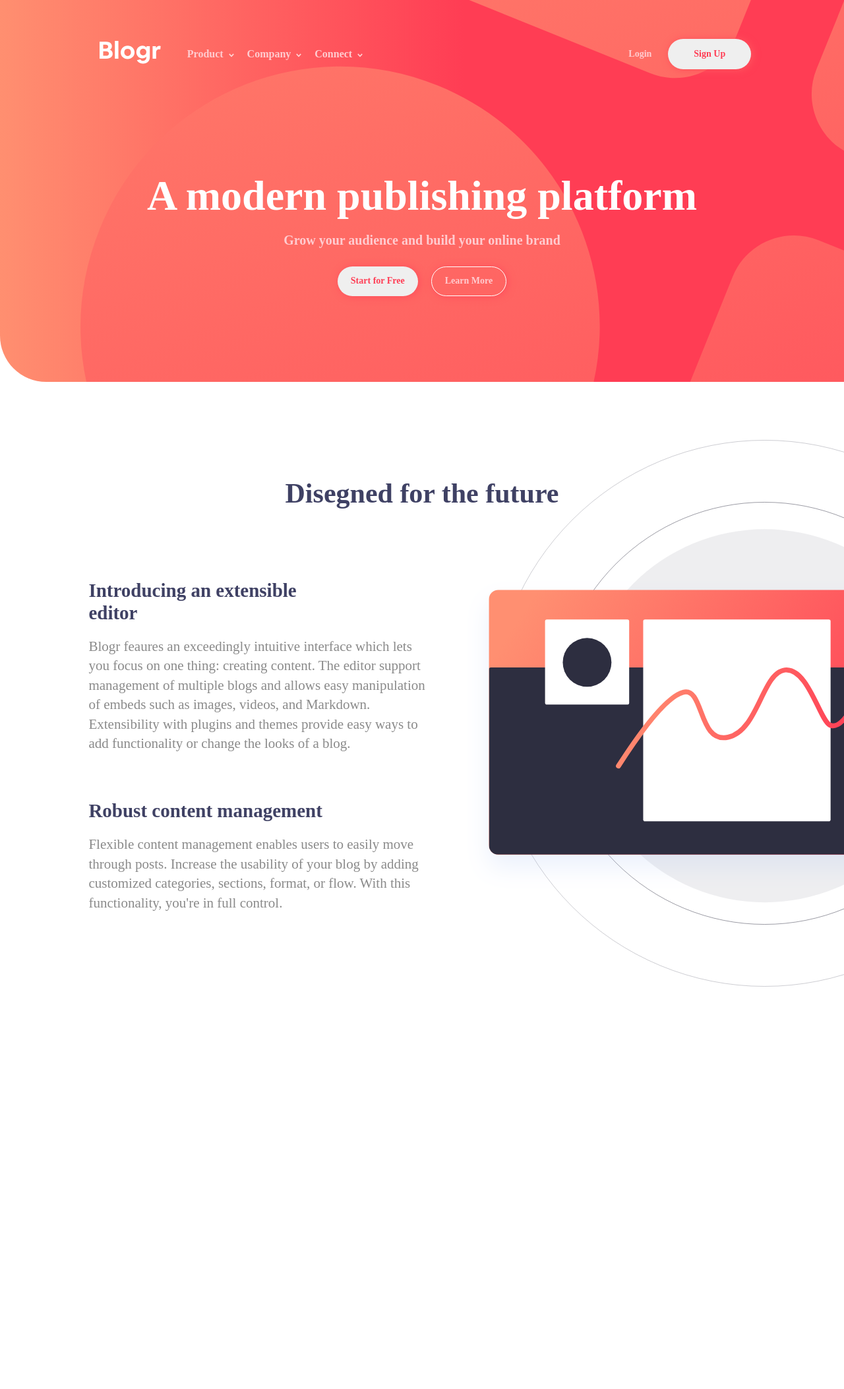
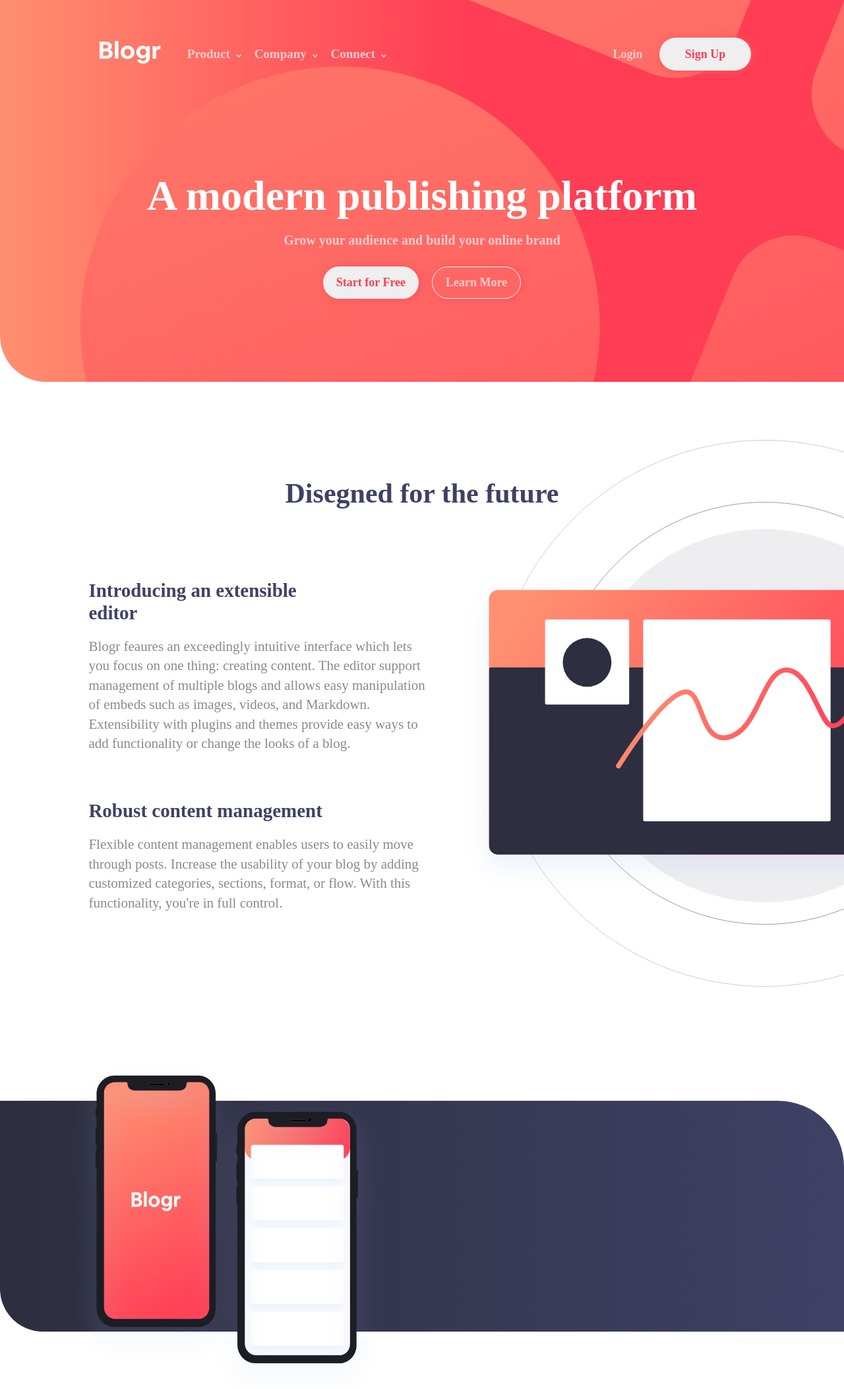
Before and after one commit to John9927/blogr-landing-angular, an Angular app: page / in a window 1280 px wide. Shown: the top 2106 px of the page at 66% size. Before the commit the page ends 1524 px from the top, so only its background shows below. Built offline with nearby package versions, Linux system fonts and the light colour scheme.

Commit message:
Fix font

```diff
--- a/src/app/dashboard/dashboard.component.css
+++ b/src/app/dashboard/dashboard.component.css
@@ -58,7 +58,7 @@
 .header__label {
   color: hsl(355, 100%, 90%);
   margin-right: 20px;
-  font-size: 16px;
+  font-size: 19px;
   font-weight: 600;
   cursor: pointer;
 }
@@ -79,7 +79,7 @@
   border: 0;
   background: transparent;
   color: hsl(355, 100%, 90%);
-  font-size: 14px;
+  font-size: 18px;
   margin-right: 25px;
   font-weight: bold;
   cursor: pointer;
@@ -94,7 +94,7 @@
   padding: 15px 39px;
   border: 0;
   box-shadow: hsl(356deg 100% 66%) 2px 1px 11px 1px;
-  font-size: 14px;
+  font-size: 18px;
   color: #FF3D54;
   font-weight: bold;
   cursor: pointer;
@@ -219,6 +219,26 @@
   zoom: 112%;
 }
 
+/* Banner */
+.banner__container {
+  display: flex;
+  position: relative;
+  width: 100%;
+  background: linear-gradient(90deg, hsl(237, 17%, 21%) 0%, hsl(237, 23%, 32%) 99%);
+  height: 350px;
+  border-top-right-radius: 100px;
+  border-bottom-left-radius: 65px;
+  margin-top: 145px;
+}
+
+.image__phone {
+  width: 466px;
+  height: 507px;
+  margin-top: -56px;
+  margin-left: 150px;
+}
+
+
 @media screen and (max-width: 1430px) {
   .image__illustration {
     zoom: 94%;
@@ -234,4 +254,7 @@
     width: 58%;
   }
 
+  .image__phone {
+    margin-left: 111px;
+  }
 }
--- a/src/app/dashboard/dashboard.component.html
+++ b/src/app/dashboard/dashboard.component.html
@@ -82,3 +82,8 @@
     </div>
   </div>
 </div>
+
+<!-- Banner -->
+<div class="banner__container">
+  <img class="image__phone" src="./../../assets/images/illustration-phones.svg">
+</div>
```
